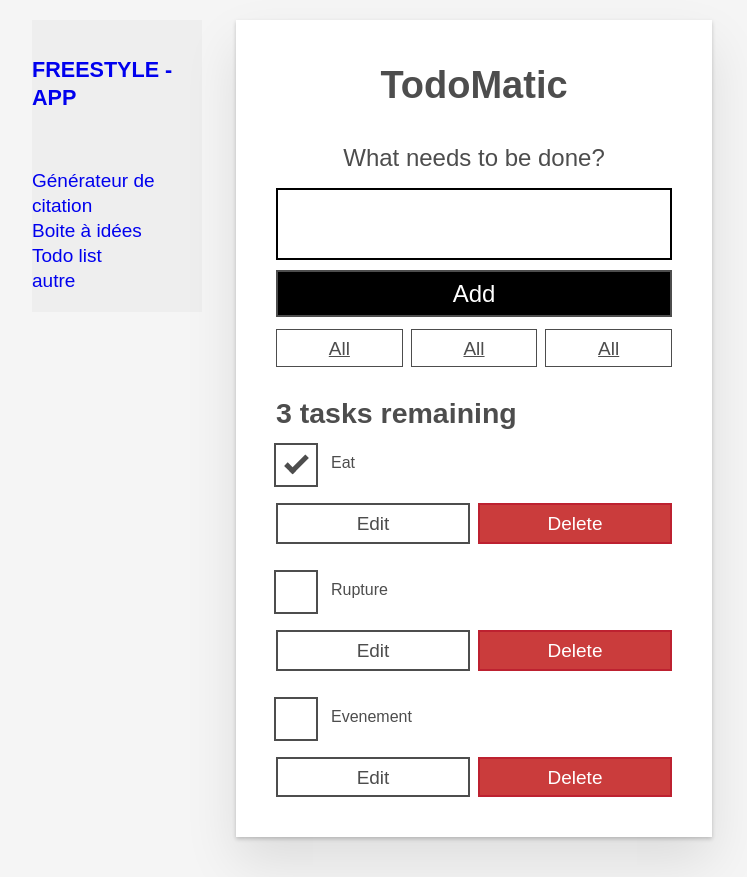
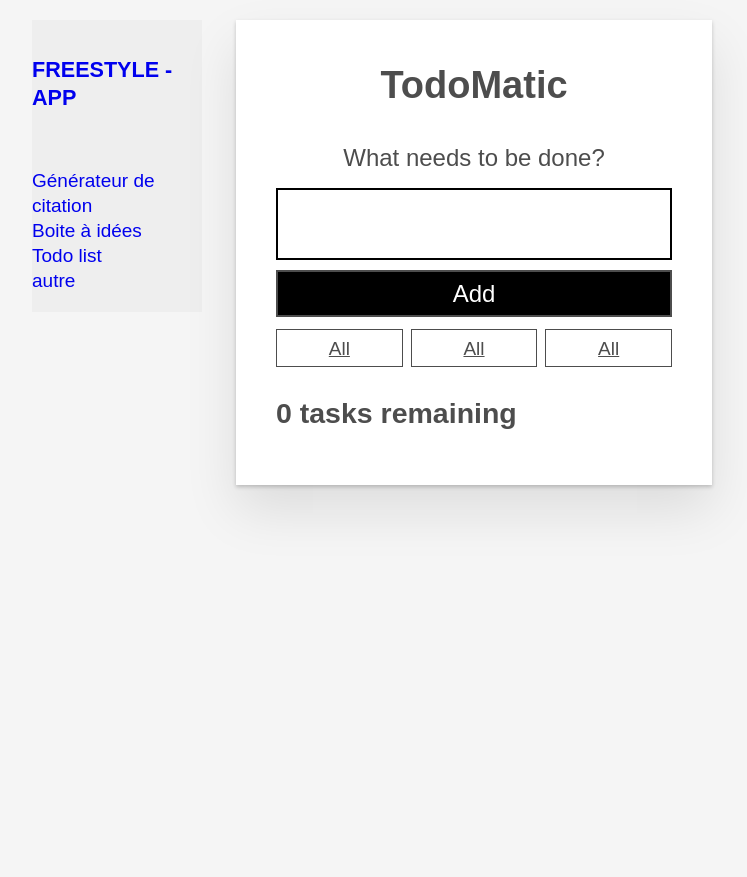
Before and after one commit to Rvar/freestyle-app, a React (Create React App) app: page /todoList in a window 1280 px wide. Shown: the whole page, without its empty margins (268-1015 px from the left). After the commit the page ends 800 px from the top, so only its background shows below. Built offline with nearby package versions, Linux system fonts and the light colour scheme.

Commit message:
update todo

```diff
--- a/package.json
+++ b/package.json
@@ -7,6 +7,7 @@
     "@testing-library/jest-dom": "^4.2.4",
     "@testing-library/react": "^9.3.2",
     "@testing-library/user-event": "^7.1.2",
+    "nanoid": "^3.1.12",
     "react": "^16.13.1",
     "react-dom": "^16.13.1",
     "react-router-dom": "^5.2.0",
--- a/src/App.js
+++ b/src/App.js
@@ -14,11 +14,11 @@ import {
   Link
 } from "react-router-dom";
 
-const DATATODO = [
+/*const DATATODO = [
   { id: "todo-0", name: "Eat", completed: true },
   { id: "todo-1", name: "Rupture", completed: false },
   { id: "todo-2", name: "Evenement", completed: false }
-];
+];*/
 
 
 class App extends Component {
@@ -66,7 +66,7 @@ class App extends Component {
                <BoiteAIdee />
              </Route>
              <Route path="/todoList">
-               <TodoList tasks={DATATODO}/>
+               <TodoList /*tasks={DATATODO}*//>
              </Route>
              <Route path="/">
                <Home />
--- a/src/todo_list/TodoList.js
+++ b/src/todo_list/TodoList.js
@@ -1,30 +1,32 @@
-import React, { Component } from "react";
+import React, { useState } from "react";
 import Todo from "./components/Todo";
 import Form from "./components/Form";
 import FilterButton from "./components/FilterButton";
+import { nanoid } from "nanoid";
 import './todoList.css';
 
+function TodoList(props) {
 
-function addTask(name) {
-  alert(name);
-}
+  const [tasks, setTasks] = useState([]);
 
+  const taskList = tasks.map(task => (
+      <Todo
+          id={task.id}
+          name={task.name}
+          completed={task.completed}
+          key={task.id}
+        />
+      )
+    );
 
-class TodoList extends Component {
+    const tasksNoun = taskList.length !== 1 ? 'tasks' : 'task';
+    const headingText = `${taskList.length} ${tasksNoun} remaining`;
 
-  constructor(props) {
-    super(props);
+    function addTask(name) {
+      const newTask = { id: "todo-" + nanoid(), name: name, completed: false };
+      setTasks([...tasks, newTask]);
+    }
 
-    this.taskList = props.tasks.map(task =>
-      <Todo
-        id={task.id}
-        name={task.name}
-        completed={task.completed}
-        key={task.id}
-      />);
-  }
-
-  render() {
     return (
       <div className="todoapp stack-large">
         <h1>TodoMatic</h1>
@@ -35,18 +37,18 @@ class TodoList extends Component {
           <FilterButton />
         </div>
         <h2 id="list-heading">
-          3 tasks remaining
+          {headingText}
         </h2>
         <ul
           role="list"
           className="todo-list stack-large stack-exception"
           aria-labelledby="list-heading"
         >
-          {this.taskList}
+          {taskList}
         </ul>
       </div>
     );
-  }
+
 }
 
 
--- a/src/todo_list/components/Form.js
+++ b/src/todo_list/components/Form.js
@@ -1,19 +1,23 @@
-import React, { Component } from "react";
+import React, { useState } from "react";
 
-class Form extends Component {
-    constructor(props) {
-      super(props);
-      this.props = props;
-      this.handleSubmit = this.handleSubmit.bind(this);
+
+function Form(props) {
+
+  const [name, setName] = useState("");
+
+  function handleSubmit(e) {
+    e.preventDefault();
+    props.addTask(name);
+    setName("");
   }
 
-    handleSubmit() {
-      this.props.addTask("Say hello!");
+  // near the top of the `Form` component
+  function handleChange(e) {
+    setName(e.target.value);
   }
 
-    render() {
   return (
-        <form onSubmit={this.handleSubmit}>
+    <form onSubmit={handleSubmit}>
       <h2 className="label-wrapper">
         <label htmlFor="new-todo-input" className="label__lg">
           What needs to be done?
@@ -25,6 +29,8 @@ class Form extends Component {
         className="input input__lg"
         name="text"
         autoComplete="off"
+        value={name}
+        onChange={handleChange}
       />
       <button type="submit" className="btn btn__primary btn__lg">
         Add
@@ -32,6 +38,4 @@ class Form extends Component {
     </form>
   );
 }
-}
-
 export default Form;
--- a/src/todo_list/todoList.css
+++ b/src/todo_list/todoList.css
@@ -266,7 +266,7 @@ body {
 }
 .c-cb > input[type="checkbox"]:focus + label::before {
   border-width: 4px;
-  outline: 3px dashed #228bec;
+  outline: none;
 }
 .c-cb > label::after {
   box-sizing: content-box;
```
Also changed, not shown: 1 other file (tests, documents, lock files or other folders). Lines whose indentation alone changed are shown as unchanged.
